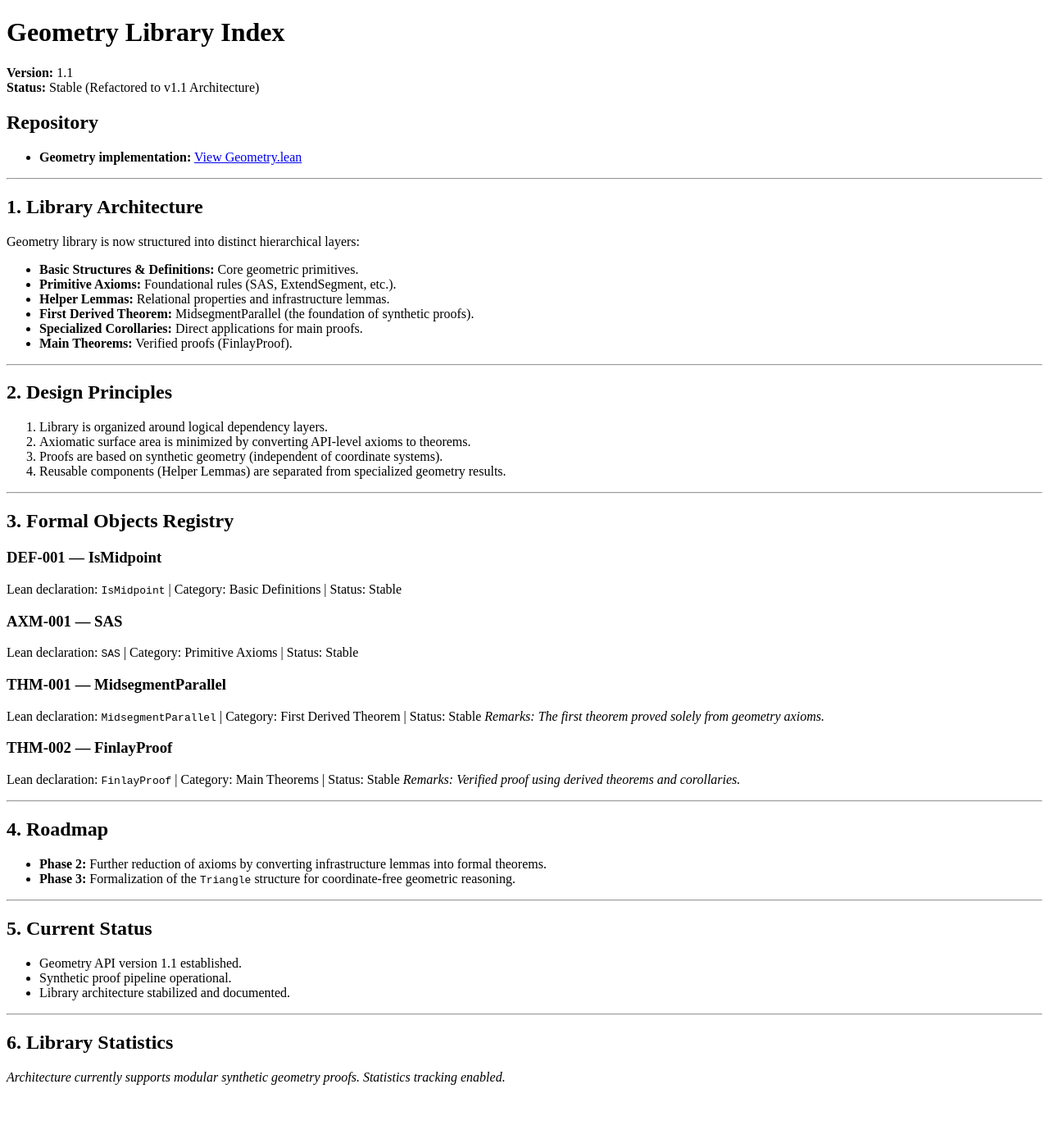
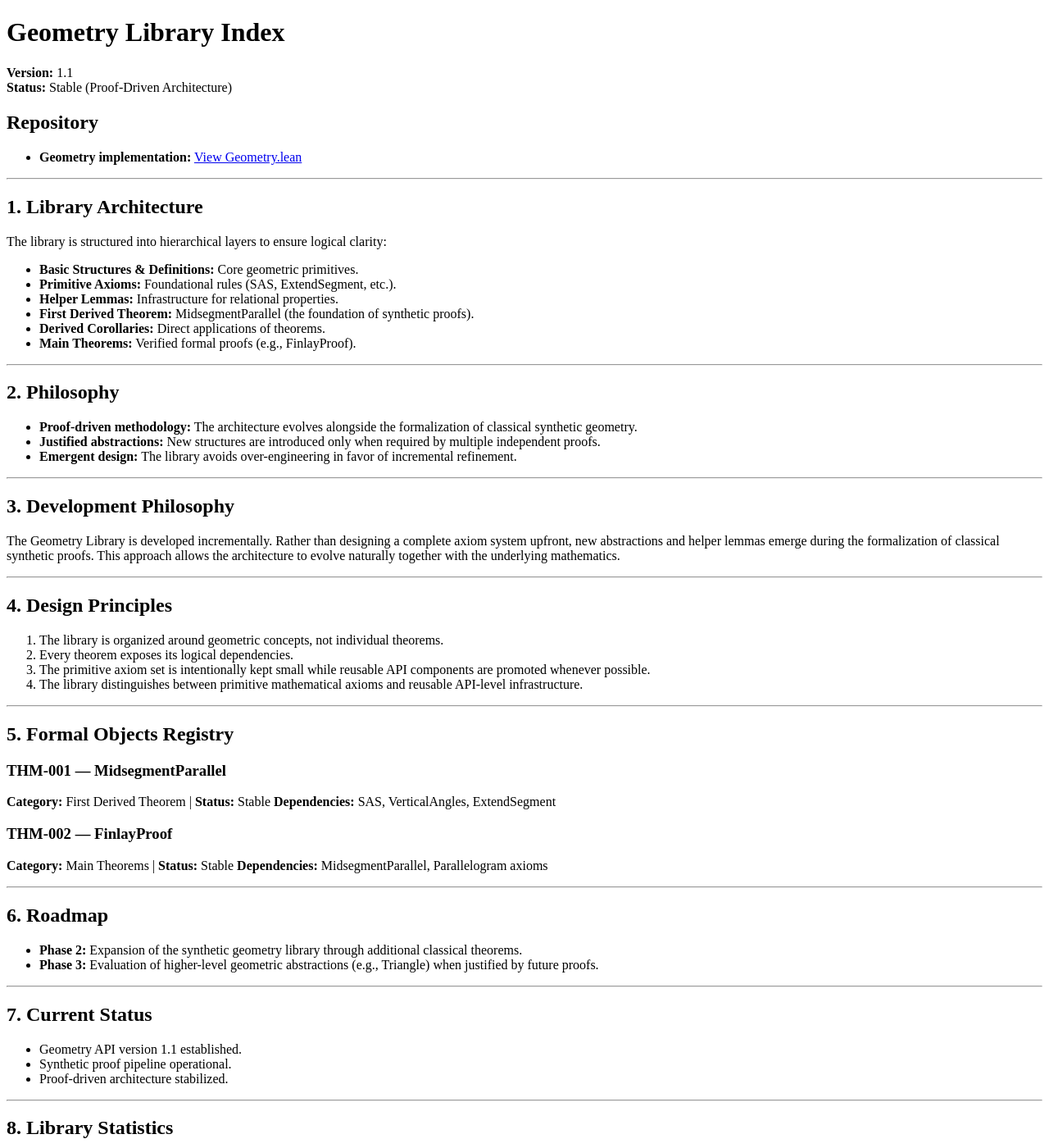
Before and after one commit to cgjteam/cgjteam.github.io, a Jekyll site: the page built from Geometry.md, in a window 1280 px wide and 1400 px high. Shown: the whole window at 82% size. Built offline with Jekyll 4.4.1, drawn with Linux system fonts in a browser that asks for light colours; comment, search, counter and statistics services are not loaded; our own code applies the rules of GitHub Pages for plain Markdown files; some of the changed text lies outside the part shown.

Commit message:
Update Geometry.md

```diff
--- a/Geometry.md
+++ b/Geometry.md
@@ -5,7 +5,7 @@ layout: default
 # Geometry Library Index
 
 **Version:** 1.1
-**Status:** Stable (Refactored to v1.1 Architecture)
+**Status:** Stable (Proof-Driven Architecture)
 
 ## Repository
 
@@ -15,58 +15,70 @@ layout: default
 
 ## 1. Library Architecture
 
-Geometry library is now structured into distinct hierarchical layers:
+The library is structured into hierarchical layers to ensure logical clarity:
 - **Basic Structures & Definitions:** Core geometric primitives.
 - **Primitive Axioms:** Foundational rules (SAS, ExtendSegment, etc.).
-- **Helper Lemmas:** Relational properties and infrastructure lemmas.
+- **Helper Lemmas:** Infrastructure for relational properties.
 - **First Derived Theorem:** MidsegmentParallel (the foundation of synthetic proofs).
-- **Specialized Corollaries:** Direct applications for main proofs.
-- **Main Theorems:** Verified proofs (FinlayProof).
+- **Derived Corollaries:** Direct applications of theorems.
+- **Main Theorems:** Verified formal proofs (e.g., FinlayProof).
 
 ---
 
-## 2. Design Principles
+## 2. Philosophy
 
-1. Library is organized around logical dependency layers.
-2. Axiomatic surface area is minimized by converting API-level axioms to theorems.
-3. Proofs are based on synthetic geometry (independent of coordinate systems).
-4. Reusable components (Helper Lemmas) are separated from specialized geometry results.
+- **Proof-driven methodology:** The architecture evolves alongside the formalization of classical synthetic geometry.
+- **Justified abstractions:** New structures are introduced only when required by multiple independent proofs.
+- **Emergent design:** The library avoids over-engineering in favor of incremental refinement.
 
 ---
 
-## 3. Formal Objects Registry
+## 3. Development Philosophy
 
-### DEF-001 — IsMidpoint
-Lean declaration: `IsMidpoint` | Category: Basic Definitions | Status: Stable
-
-### AXM-001 — SAS
-Lean declaration: `SAS` | Category: Primitive Axioms | Status: Stable
-
-### THM-001 — MidsegmentParallel
-Lean declaration: `MidsegmentParallel` | Category: First Derived Theorem | Status: Stable
-*Remarks: The first theorem proved solely from geometry axioms.*
-
-### THM-002 — FinlayProof
-Lean declaration: `FinlayProof` | Category: Main Theorems | Status: Stable
-*Remarks: Verified proof using derived theorems and corollaries.*
+The Geometry Library is developed incrementally. Rather than designing a complete axiom system upfront, new abstractions and helper lemmas emerge during the formalization of classical synthetic proofs. This approach allows the architecture to evolve naturally together with the underlying mathematics.
 
 ---
 
-## 4. Roadmap
+## 4. Design Principles
 
-- **Phase 2:** Further reduction of axioms by converting infrastructure lemmas into formal theorems.
-- **Phase 3:** Formalization of the `Triangle` structure for coordinate-free geometric reasoning.
+1. The library is organized around geometric concepts, not individual theorems.
+2. Every theorem exposes its logical dependencies.
+3. The primitive axiom set is intentionally kept small while reusable API components are promoted whenever possible.
+4. The library distinguishes between primitive mathematical axioms and reusable API-level infrastructure.
 
 ---
 
-## 5. Current Status
+## 5. Formal Objects Registry
+
+### THM-001 — MidsegmentParallel
+**Category:** First Derived Theorem | **Status:** Stable
+**Dependencies:** SAS, VerticalAngles, ExtendSegment
+
+### THM-002 — FinlayProof
+**Category:** Main Theorems | **Status:** Stable
+**Dependencies:** MidsegmentParallel, Parallelogram axioms
+
+---
+
+## 6. Roadmap
+
+- **Phase 2:** Expansion of the synthetic geometry library through additional classical theorems.
+- **Phase 3:** Evaluation of higher-level geometric abstractions (e.g., Triangle) when justified by future proofs.
+
+---
+
+## 7. Current Status
 
 - Geometry API version 1.1 established.
 - Synthetic proof pipeline operational.
-- Library architecture stabilized and documented.
+- Proof-driven architecture stabilized.
 
 ---
 
-## 6. Library Statistics
+## 8. Library Statistics
 
-*Architecture currently supports modular synthetic geometry proofs. Statistics tracking enabled.*
+The library tracks:
+- Primitive axioms
+- Helper lemmas
+- Derived theorems
+- Dependency graph
```
